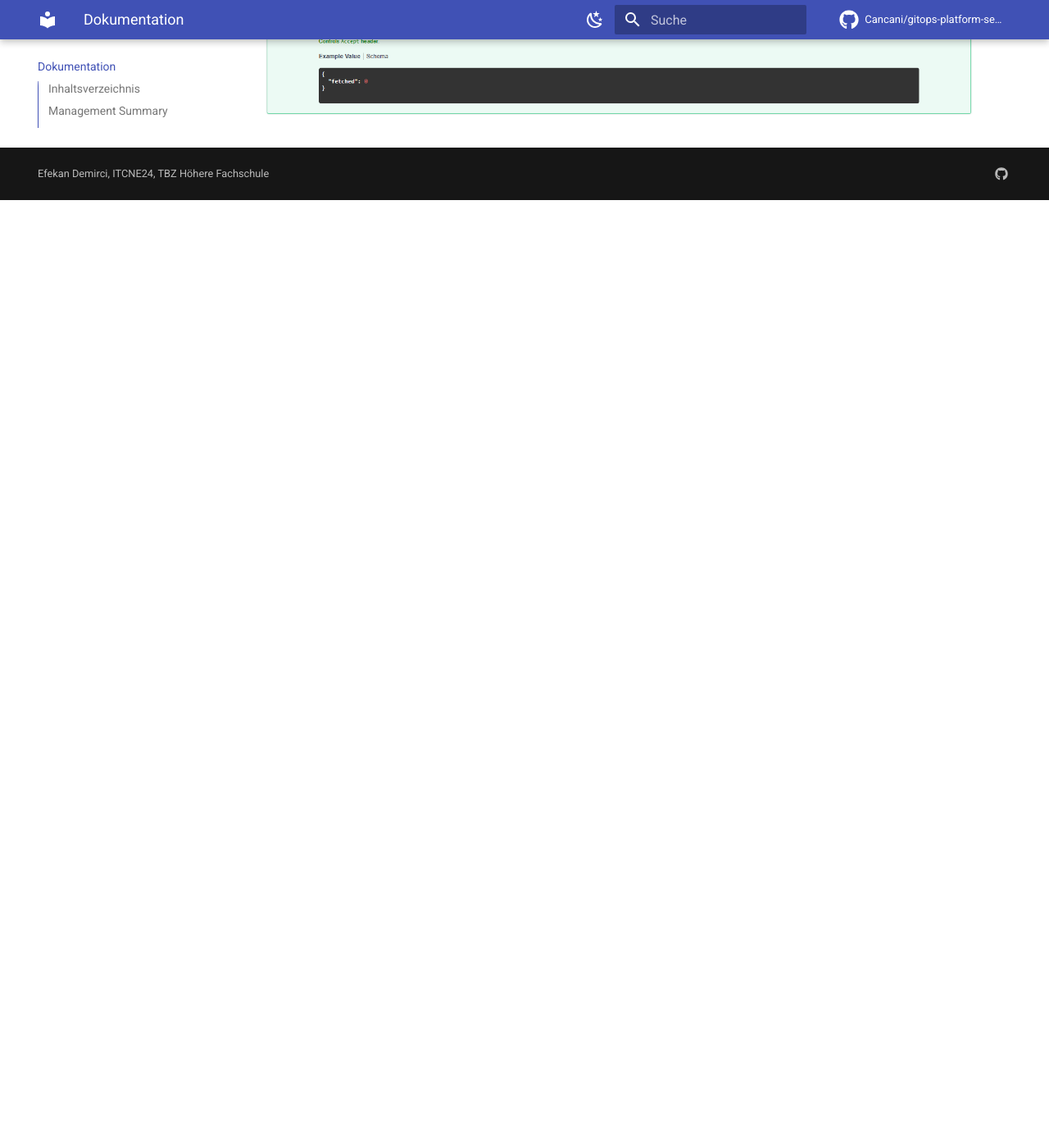
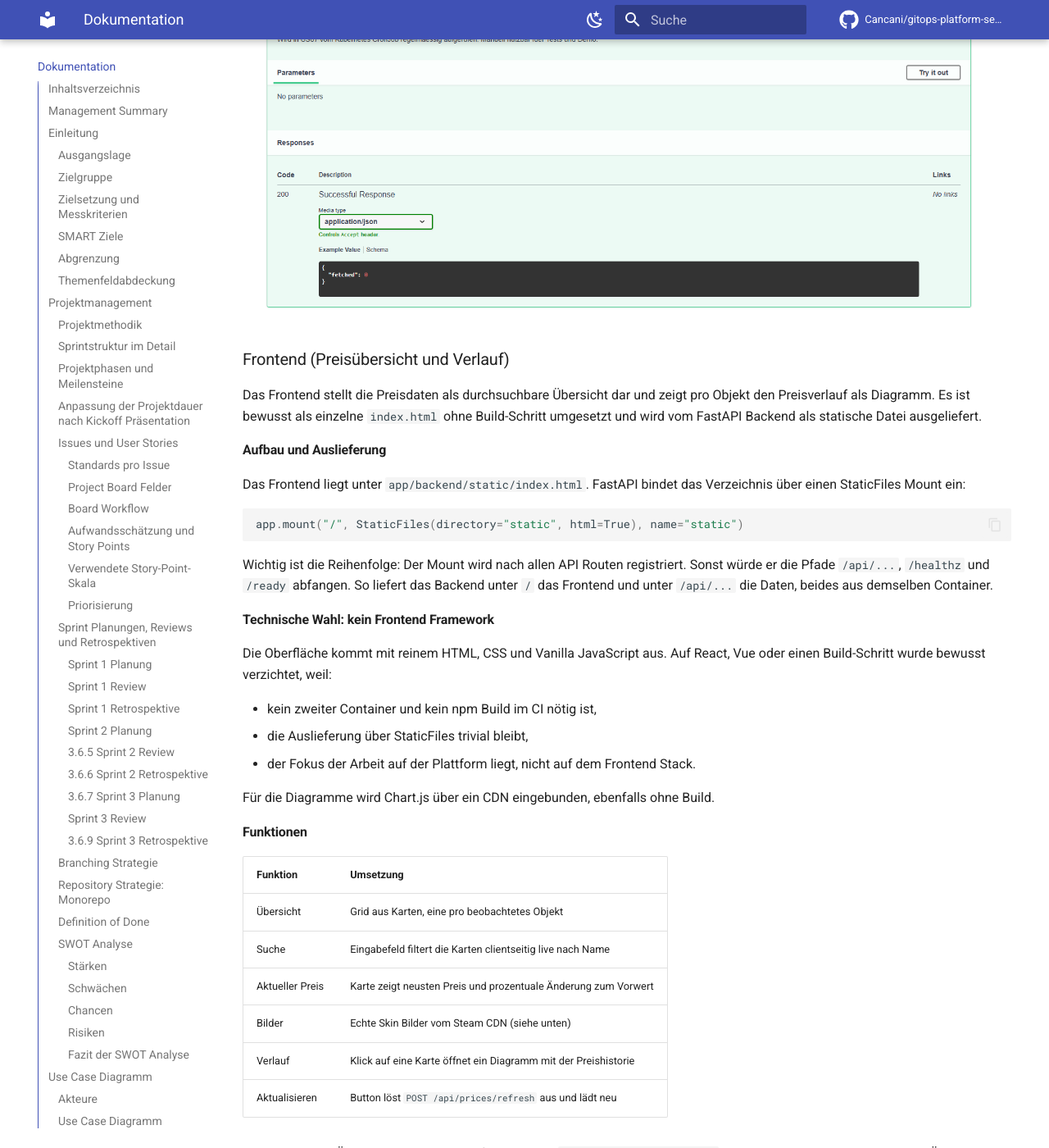
Before and after one commit to Cancani/gitops-platform-semesterarbeit5, an MkDocs documentation site: the page built from docs/dokumentation.md, in a window 1280 px wide and 1400 px high, scrolled down 69250 px. Shown: the whole window at 82% size. Built offline with MkDocs 1.6.1 and Material for MkDocs 9.7.7, drawn with Linux system fonts in a browser that asks for light colours; comment, search, counter and statistics services are not loaded; before the commit the page ends 69494 px from its top, so only the background shows below that; some of the changed text lies outside the part shown.

Commit message:
feat(app): frontend mit skin uebersicht, suche und preisverlauf
- app/backend/static/index.html skin grid, live suche, verlaufs chart
- app/backend/main.py staticfiles mount nach den api routen
- app/backend/models.py und database.py image_url feld ergaenzt
- app/backend/pricesource.py 4 cs2 skins mit echten steam cdn bildern
- waehrung auf CHF umgestellt

````diff
--- a/docs/dokumentation.md
+++ b/docs/dokumentation.md
@@ -148,6 +148,13 @@
       - [Preisquelle](#preisquelle)
       - [API Endpoints](#api-endpoints)
       - [Lokale Verifikation](#lokale-verifikation)
+    - [Frontend (Preisübersicht und Verlauf)](#frontend-preisübersicht-und-verlauf)
+      - [Aufbau und Auslieferung](#aufbau-und-auslieferung)
+      - [Technische Wahl: kein Frontend Framework](#technische-wahl-kein-frontend-framework)
+      - [Funktionen](#funktionen)
+      - [Echte Skin Bilder](#echte-skin-bilder)
+      - [Farbcodierung nach Seltenheit](#farbcodierung-nach-seltenheit)
+      - [Lokale Verifikation](#lokale-verifikation-1)
 ---
 
 ## Management Summary
@@ -2159,3 +2166,76 @@
 Die interaktive OpenAPI Doku unter `http://localhost:8000/docs` zeigt den neuen POST Endpoint und die Pydantic Response Schemas.
 
 ![Price Refresh Endpoint](./img/appbackend3sq.png)
+
+<!--
+Einfügeposition: Als Unterkapitel im technischen Teil von docs/dokumentation.md,
+passend bei der Backend Anwendung bzw. nach der Anwendungslogik einsortieren.
+
+Gehoert zu US07 (#39): API liefert Preise, Frontend zeigt Tabelle und Verlauf.
+-->
+
+### Frontend (Preisübersicht und Verlauf)
+
+Das Frontend stellt die Preisdaten als durchsuchbare Übersicht dar und zeigt pro Objekt den Preisverlauf als Diagramm. Es ist bewusst als einzelne `index.html` ohne Build-Schritt umgesetzt und wird vom FastAPI Backend als statische Datei ausgeliefert.
+
+#### Aufbau und Auslieferung
+
+Das Frontend liegt unter `app/backend/static/index.html`. FastAPI bindet das Verzeichnis über einen StaticFiles Mount ein:
+
+```python
+app.mount("/", StaticFiles(directory="static", html=True), name="static")
+```
+
+Wichtig ist die Reihenfolge: Der Mount wird nach allen API Routen registriert. Sonst würde er die Pfade `/api/...`, `/healthz` und `/ready` abfangen. So liefert das Backend unter `/` das Frontend und unter `/api/...` die Daten, beides aus demselben Container.
+
+#### Technische Wahl: kein Frontend Framework
+
+Die Oberfläche kommt mit reinem HTML, CSS und Vanilla JavaScript aus. Auf React, Vue oder einen Build-Schritt wurde bewusst verzichtet, weil:
+
+- kein zweiter Container und kein npm Build im CI nötig ist,
+- die Auslieferung über StaticFiles trivial bleibt,
+- der Fokus der Arbeit auf der Plattform liegt, nicht auf dem Frontend Stack.
+
+Für die Diagramme wird Chart.js über ein CDN eingebunden, ebenfalls ohne Build.
+
+#### Funktionen
+
+| Funktion | Umsetzung |
+| --- | --- |
+| Übersicht | Grid aus Karten, eine pro beobachtetes Objekt |
+| Suche | Eingabefeld filtert die Karten clientseitig live nach Name |
+| Aktueller Preis | Karte zeigt neusten Preis und prozentuale Änderung zum Vorwert |
+| Bilder | Echte Skin Bilder vom Steam CDN (siehe unten) |
+| Verlauf | Klick auf eine Karte öffnet ein Diagramm mit der Preishistorie |
+| Aktualisieren | Button löst `POST /api/prices/refresh` aus und lädt neu |
+
+Die prozentuale Änderung und der Verlauf werden aus `GET /api/prices/history` berechnet. Steigt der Preis, wird die Änderung grün dargestellt, fällt er, rot.
+
+#### Echte Skin Bilder
+
+Die Item Bilder stammen vom offiziellen Steam CDN. Jeder Skin hat einen `icon_url` Hash, der aus der Steam Market API gewonnen und in der Preisquelle hinterlegt ist. Die Bild URL wird daraus gebaut:
+
+```
+https://community.cloudflare.steamstatic.com/economy/image/<icon_url>/360fx360f
+```
+
+Das Bild lädt der Browser direkt vom Steam CDN. Die Preise selbst sind in dieser Ausbaustufe noch Mock Werte (plausible Schwankung um einen realistischen Basispreis), siehe Abschnitt zur Preisquelle. Die Umstellung auf echte Steam Preise ist ein separater Schritt und ändert nur die Preisquelle, nicht das Frontend.
+
+#### Farbcodierung nach Seltenheit
+
+Die Akzentfarbe pro Karte entspricht der Seltenheitsfarbe des Skins aus der Steam Market API (`name_color`). Damit greift das Frontend die im CS2 Umfeld etablierte Farbsemantik auf, statt einer generischen Akzentfarbe.
+
+#### Lokale Verifikation
+
+```bash
+cd app/backend
+export DATABASE_PATH=./prices.db
+uvicorn main:app --reload --port 8000
+```
+![Frontend lokal](./img/lokalpreis1.png)
+
+Browser auf `http://localhost:8000/` öffnen. Beim ersten Start ist die Übersicht leer. Ein Klick auf "Preise aktualisieren" ruft die Preisquelle ab und füllt das Grid. Mehrmaliges Aktualisieren erzeugt einen Verlauf, der im Detaildiagramm sichtbar wird.
+
+Die API bleibt unter `http://localhost:8000/api/prices` und die OpenAPI Doku unter `http://localhost:8000/docs` erreichbar.
+
+![Frontend lokal Preise](./img/lokalpreis2.png)
````
Also changed, not shown: app/backend/static/index.html (added, +303 -0 lines), docs/img/lokalpreis1.png (added), docs/img/lokalpreis2.png (added), 4 other files.
